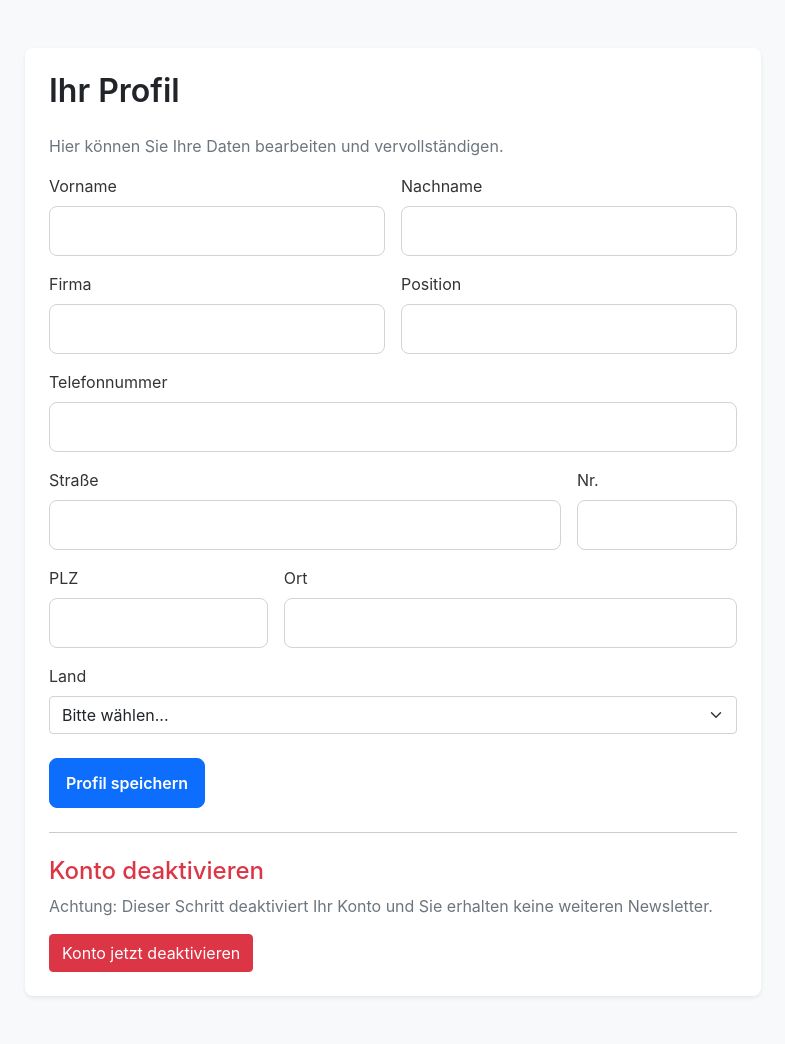
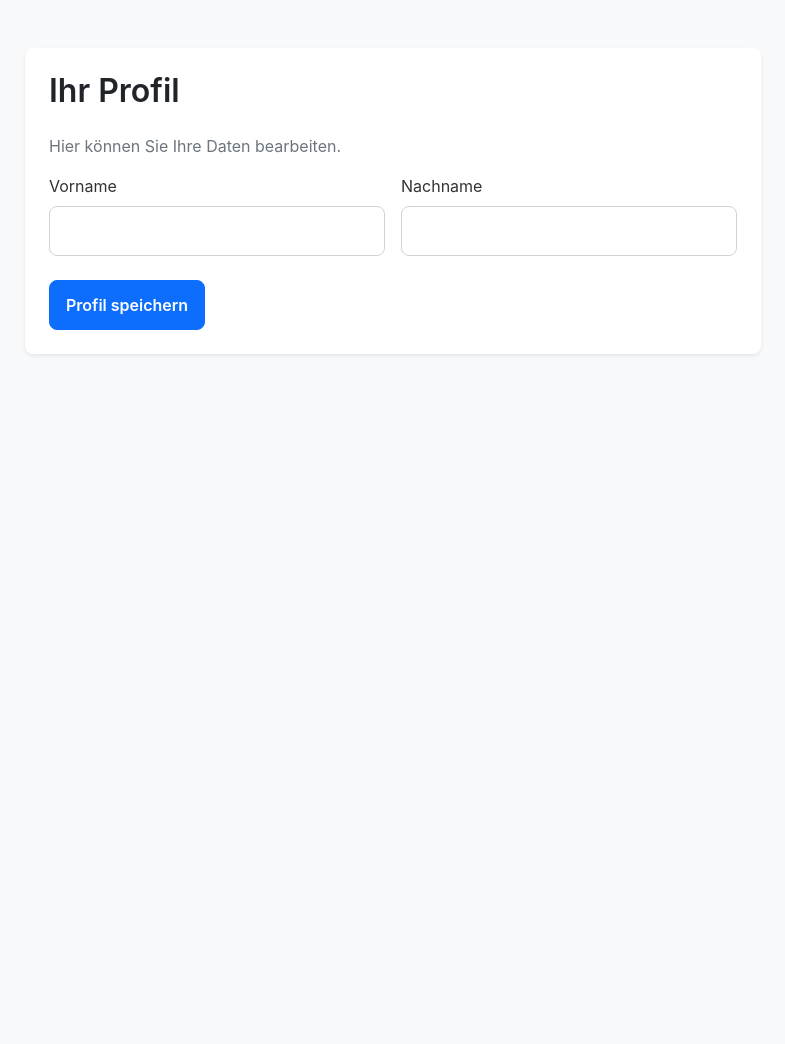
Before and after one commit to jackl1304/News, a Flask app: page /profil in a window 1280 px wide. Shown: the whole page, without its empty margins (247-1032 px from the left). After the commit the page ends 355 px from the top, so only its background shows below. Run offline with Flask 3, Linux system fonts and the light colour scheme; the visitor is signed in with stand-in values (Sample User, id 1).

Commit message:
Update edit_profile.html

```diff
--- a/medtech_newsletter/templates/edit_profile.html
+++ b/medtech_newsletter/templates/edit_profile.html
@@ -6,9 +6,9 @@
         <div class="card shadow-sm">
             <div class="card-body p-4">
                 <h2 class="card-title mb-4">Ihr Profil</h2>
-                <p class="text-muted">Hier können Sie Ihre Daten bearbeiten und vervollständigen.</p>
+                <p class="text-muted">Hier können Sie Ihre Daten bearbeiten.</p>
 
-                <form action="{{ url_for('main.edit_profile') }}" method="post" class="row g-3">
+                <form action="{{ url_for('edit_profile') }}" method="post" class="row g-3">
                     <div class="col-md-6">
                         <label for="first_name" class="form-label">Vorname</label>
                         <input type="text" class="form-control" id="first_name" name="first_name" value="{{ user.first_name or '' }}">
@@ -17,60 +17,9 @@
                         <label for="last_name" class="form-label">Nachname</label>
                         <input type="text" class="form-control" id="last_name" name="last_name" value="{{ user.last_name or '' }}">
                     </div>
-
-                    <div class="col-md-6">
-                        <label for="company" class="form-label">Firma</label>
-                        <input type="text" class="form-control" id="company" name="company" value="{{ user.company or '' }}">
-                    </div>
-                    <div class="col-md-6">
-                        <label for="position" class="form-label">Position</label>
-                        <input type="text" class="form-control" id="position" name="position" value="{{ user.position or '' }}">
-                    </div>
-
-                    <div class="col-12">
-                        <label for="phone_number" class="form-label">Telefonnummer</label>
-                        <input type="tel" class="form-control" id="phone_number" name="phone_number" value="{{ user.phone_number or '' }}">
-                    </div>
-
-                    <div class="col-md-9">
-                        <label for="street" class="form-label">Straße</label>
-                        <input type="text" class="form-control" id="street" name="street" value="{{ user.street or '' }}">
-                    </div>
-                    <div class="col-md-3">
-                        <label for="street_number" class="form-label">Nr.</label>
-                        <input type="text" class="form-control" id="street_number" name="street_number" value="{{ user.street_number or '' }}">
-                    </div>
-
-                    <div class="col-md-4">
-                        <label for="postal_code" class="form-label">PLZ</label>
-                        <input type="text" class="form-control" id="postal_code" name="postal_code" value="{{ user.postal_code or '' }}">
-                    </div>
-                    <div class="col-md-8">
-                        <label for="city" class="form-label">Ort</label>
-                        <input type="text" class="form-control" id="city" name="city" value="{{ user.city or '' }}">
-                    </div>
-
-                    <div class="col-12">
-                        <label for="country" class="form-label">Land</label>
-                        <select id="country" name="country" class="form-select">
-                            <option value="">Bitte wählen...</option>
-                            {% for country in countries %}
-                            <option value="{{ country }}" {% if user.country == country %}selected{% endif %}>{{ country }}</option>
-                            {% endfor %}
-                        </select>
-                    </div>
-
                     <div class="col-12 mt-4">
                         <button type="submit" class="btn btn-primary">Profil speichern</button>
                     </div>
-                </form>
-
-                <hr class="my-4">
-
-                <h4 class="text-danger">Konto deaktivieren</h4>
-                <p class="text-muted">Achtung: Dieser Schritt deaktiviert Ihr Konto und Sie erhalten keine weiteren Newsletter.</p>
-                <form action="{{ url_for('main.unsubscribe') }}" method="post" onsubmit="return confirm('Möchten Sie Ihr Konto wirklich deaktivieren?');">
-                    <button type="submit" class="btn btn-danger">Konto jetzt deaktivieren</button>
                 </form>
             </div>
         </div>
```
